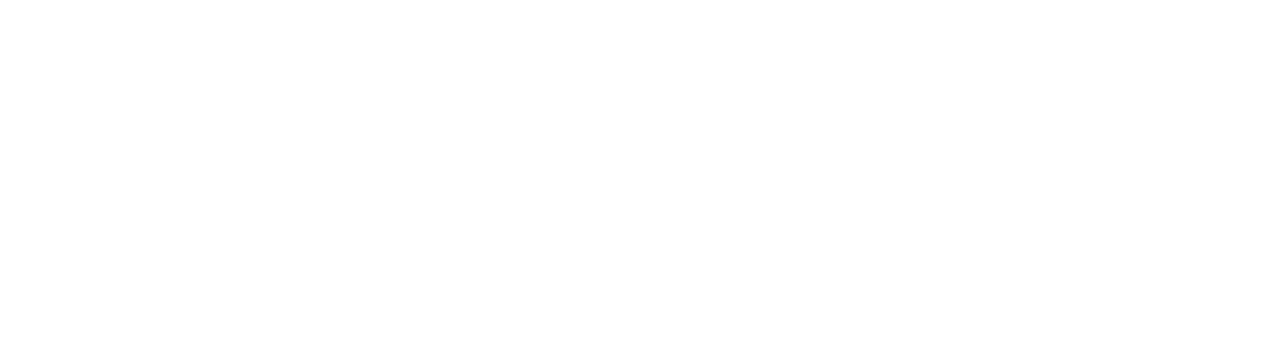
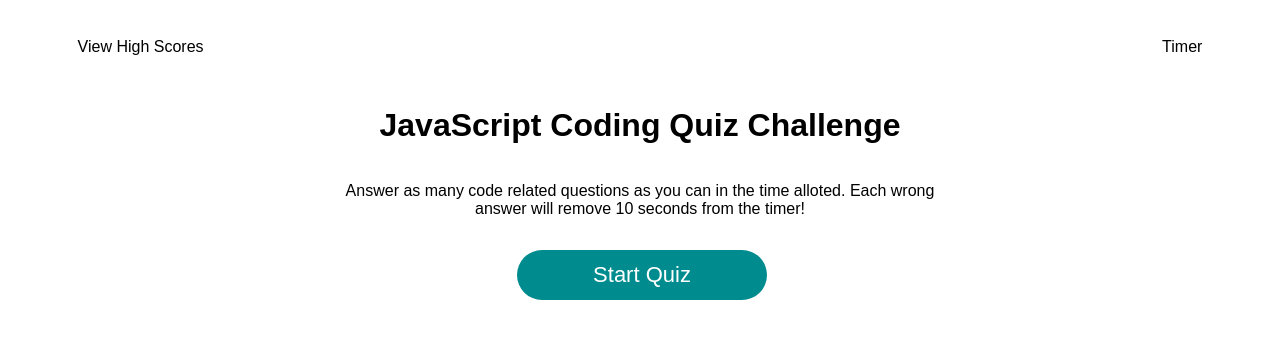
Before and after one commit to kcschaefs/js-quiz-game, a plain HTML site: page index.html in a window 1280 px wide. Drawn offline with Linux system fonts and the light colour scheme.

Commit message:
initial layout creation

```diff
--- /dev/null
+++ b/assets/reset.css
@@ -0,0 +1,349 @@
+/*! normalize.css v8.0.1 | MIT License | github.com/necolas/normalize.css */
+
+/* Document
+   ========================================================================== */
+
+/**
+ * 1. Correct the line height in all browsers.
+ * 2. Prevent adjustments of font size after orientation changes in iOS.
+ */
+
+ html {
+  line-height: 1.15; /* 1 */
+  -webkit-text-size-adjust: 100%; /* 2 */
+}
+
+/* Sections
+   ========================================================================== */
+
+/**
+ * Remove the margin in all browsers.
+ */
+
+body {
+  margin: 0;
+}
+
+/**
+ * Render the `main` element consistently in IE.
+ */
+
+main {
+  display: block;
+}
+
+/**
+ * Correct the font size and margin on `h1` elements within `section` and
+ * `article` contexts in Chrome, Firefox, and Safari.
+ */
+
+h1 {
+  font-size: 2em;
+  margin: 0.67em 0;
+}
+
+/* Grouping content
+   ========================================================================== */
+
+/**
+ * 1. Add the correct box sizing in Firefox.
+ * 2. Show the overflow in Edge and IE.
+ */
+
+hr {
+  box-sizing: content-box; /* 1 */
+  height: 0; /* 1 */
+  overflow: visible; /* 2 */
+}
+
+/**
+ * 1. Correct the inheritance and scaling of font size in all browsers.
+ * 2. Correct the odd `em` font sizing in all browsers.
+ */
+
+pre {
+  font-family: monospace, monospace; /* 1 */
+  font-size: 1em; /* 2 */
+}
+
+/* Text-level semantics
+   ========================================================================== */
+
+/**
+ * Remove the gray background on active links in IE 10.
+ */
+
+a {
+  background-color: transparent;
+}
+
+/**
+ * 1. Remove the bottom border in Chrome 57-
+ * 2. Add the correct text decoration in Chrome, Edge, IE, Opera, and Safari.
+ */
+
+abbr[title] {
+  border-bottom: none; /* 1 */
+  text-decoration: underline; /* 2 */
+  text-decoration: underline dotted; /* 2 */
+}
+
+/**
+ * Add the correct font weight in Chrome, Edge, and Safari.
+ */
+
+b,
+strong {
+  font-weight: bolder;
+}
+
+/**
+ * 1. Correct the inheritance and scaling of font size in all browsers.
+ * 2. Correct the odd `em` font sizing in all browsers.
+ */
+
+code,
+kbd,
+samp {
+  font-family: monospace, monospace; /* 1 */
+  font-size: 1em; /* 2 */
+}
+
+/**
+ * Add the correct font size in all browsers.
+ */
+
+small {
+  font-size: 80%;
+}
+
+/**
+ * Prevent `sub` and `sup` elements from affecting the line height in
+ * all browsers.
+ */
+
+sub,
+sup {
+  font-size: 75%;
+  line-height: 0;
+  position: relative;
+  vertical-align: baseline;
+}
+
+sub {
+  bottom: -0.25em;
+}
+
+sup {
+  top: -0.5em;
+}
+
+/* Embedded content
+   ========================================================================== */
+
+/**
+ * Remove the border on images inside links in IE 10.
+ */
+
+img {
+  border-style: none;
+}
+
+/* Forms
+   ========================================================================== */
+
+/**
+ * 1. Change the font styles in all browsers.
+ * 2. Remove the margin in Firefox and Safari.
+ */
+
+button,
+input,
+optgroup,
+select,
+textarea {
+  font-family: inherit; /* 1 */
+  font-size: 100%; /* 1 */
+  line-height: 1.15; /* 1 */
+  margin: 0; /* 2 */
+}
+
+/**
+ * Show the overflow in IE.
+ * 1. Show the overflow in Edge.
+ */
+
+button,
+input { /* 1 */
+  overflow: visible;
+}
+
+/**
+ * Remove the inheritance of text transform in Edge, Firefox, and IE.
+ * 1. Remove the inheritance of text transform in Firefox.
+ */
+
+button,
+select { /* 1 */
+  text-transform: none;
+}
+
+/**
+ * Correct the inability to style clickable types in iOS and Safari.
+ */
+
+button,
+[type="button"],
+[type="reset"],
+[type="submit"] {
+  -webkit-appearance: button;
+}
+
+/**
+ * Remove the inner border and padding in Firefox.
+ */
+
+button::-moz-focus-inner,
+[type="button"]::-moz-focus-inner,
+[type="reset"]::-moz-focus-inner,
+[type="submit"]::-moz-focus-inner {
+  border-style: none;
+  padding: 0;
+}
+
+/**
+ * Restore the focus styles unset by the previous rule.
+ */
+
+button:-moz-focusring,
+[type="button"]:-moz-focusring,
+[type="reset"]:-moz-focusring,
+[type="submit"]:-moz-focusring {
+  outline: 1px dotted ButtonText;
+}
+
+/**
+ * Correct the padding in Firefox.
+ */
+
+fieldset {
+  padding: 0.35em 0.75em 0.625em;
+}
+
+/**
+ * 1. Correct the text wrapping in Edge and IE.
+ * 2. Correct the color inheritance from `fieldset` elements in IE.
+ * 3. Remove the padding so developers are not caught out when they zero out
+ *    `fieldset` elements in all browsers.
+ */
+
+legend {
+  box-sizing: border-box; /* 1 */
+  color: inherit; /* 2 */
+  display: table; /* 1 */
+  max-width: 100%; /* 1 */
+  padding: 0; /* 3 */
+  white-space: normal; /* 1 */
+}
+
+/**
+ * Add the correct vertical alignment in Chrome, Firefox, and Opera.
+ */
+
+progress {
+  vertical-align: baseline;
+}
+
+/**
+ * Remove the default vertical scrollbar in IE 10+.
+ */
+
+textarea {
+  overflow: auto;
+}
+
+/**
+ * 1. Add the correct box sizing in IE 10.
+ * 2. Remove the padding in IE 10.
+ */
+
+[type="checkbox"],
+[type="radio"] {
+  box-sizing: border-box; /* 1 */
+  padding: 0; /* 2 */
+}
+
+/**
+ * Correct the cursor style of increment and decrement buttons in Chrome.
+ */
+
+[type="number"]::-webkit-inner-spin-button,
+[type="number"]::-webkit-outer-spin-button {
+  height: auto;
+}
+
+/**
+ * 1. Correct the odd appearance in Chrome and Safari.
+ * 2. Correct the outline style in Safari.
+ */
+
+[type="search"] {
+  -webkit-appearance: textfield; /* 1 */
+  outline-offset: -2px; /* 2 */
+}
+
+/**
+ * Remove the inner padding in Chrome and Safari on macOS.
+ */
+
+[type="search"]::-webkit-search-decoration {
+  -webkit-appearance: none;
+}
+
+/**
+ * 1. Correct the inability to style clickable types in iOS and Safari.
+ * 2. Change font properties to `inherit` in Safari.
+ */
+
+::-webkit-file-upload-button {
+  -webkit-appearance: button; /* 1 */
+  font: inherit; /* 2 */
+}
+
+/* Interactive
+   ========================================================================== */
+
+/*
+ * Add the correct display in Edge, IE 10+, and Firefox.
+ */
+
+details {
+  display: block;
+}
+
+/*
+ * Add the correct display in all browsers.
+ */
+
+summary {
+  display: list-item;
+}
+
+/* Misc
+   ========================================================================== */
+
+/**
+ * Add the correct display in IE 10+.
+ */
+
+template {
+  display: none;
+}
+
+/**
+ * Add the correct display in IE 10.
+ */
+
+[hidden] {
+  display: none;
+}
--- a/assets/style.css
+++ b/assets/style.css
@@ -0,0 +1,49 @@
+body{
+  font-family: Arial, Helvetica, sans-serif;
+}
+
+#timer {
+  text-align: right;
+}
+
+header {
+  padding: 20px 40px 20px 40px;
+}
+
+main {
+  display: block;
+  text-align: center;
+}
+
+.container {
+  display: grid;
+  grid-template-columns: auto auto;
+  max-width: 95%;
+  margin: auto;
+  padding: 10px;
+}
+
+.btn {
+  border: none;
+  background-color: #008C8F;
+  border-radius: 25px;
+  box-shadow: rgba(0, 0, 0, 0.1) 0px 1px 6px 0px rgba(0, 0, 0, 0.2) 0px 1px 1px
+    0px;
+  color: hsl(0, 0%, 100%);
+  display: inline-block;
+  font-size: 22px;
+  line-height: 22px;
+  margin: 16px 16px 16px 20px;
+  padding: 14px 34px;
+  text-align: center;
+  cursor: pointer;
+  width: 250px;
+}
+
+.wrapper {
+  display: flex;
+  flex-direction: column;
+  width: 50%;
+  margin: auto;
+  align-items: center;
+}
--- a/index.html
+++ b/index.html
@@ -1,18 +1,36 @@
 <!DOCTYPE html>
 <html lang="en">
+
 <head>
   <meta charset="UTF-8">
   <meta http-equiv="X-UA-Compatible" content="IE=edge">
   <meta name="viewport" content="width=device-width, initial-scale=1.0">
-  <link rel="stylesheet" href="./assets/style.css"/>
+  <link rel="stylsheet" href="./assets/reset.css" />
+  <link rel="stylesheet" href="./assets/style.css" />
   <title>Document</title>
 </head>
+
 <body>
+  <header>
+    <nav>
+      <div class="container">
+        <div id="score">View High Scores</div>
+        <div id="timer">Timer</div>
+    </nav>
+    </div>
+  </header>
 
-
-
+  <main>
+    <div class="wrapper">
+      <h1>JavaScript Coding Quiz Challenge</h1>
+      <p>Answer as many code related questions as you can in the time alloted. Each wrong answer will remove 10 seconds
+        from the timer!</p>
+      <button id="begin" class="btn">Start Quiz</button>
+    </div>
+  </main>
 
 
   <script src="./script.js"></script>
 </body>
+
 </html>
```
